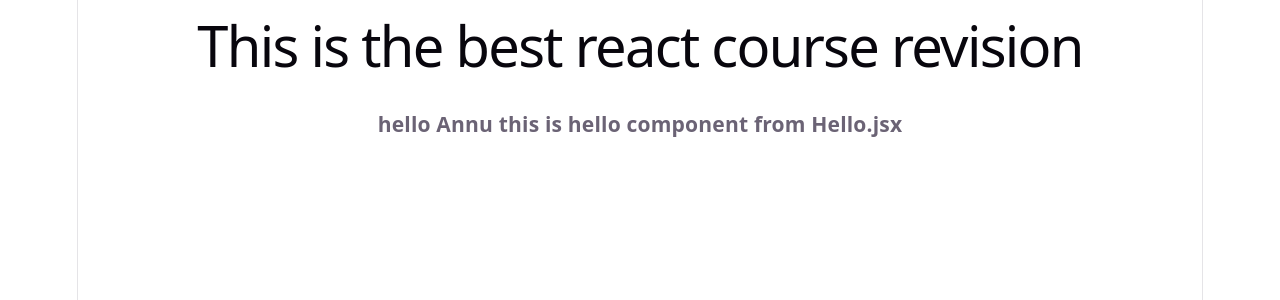
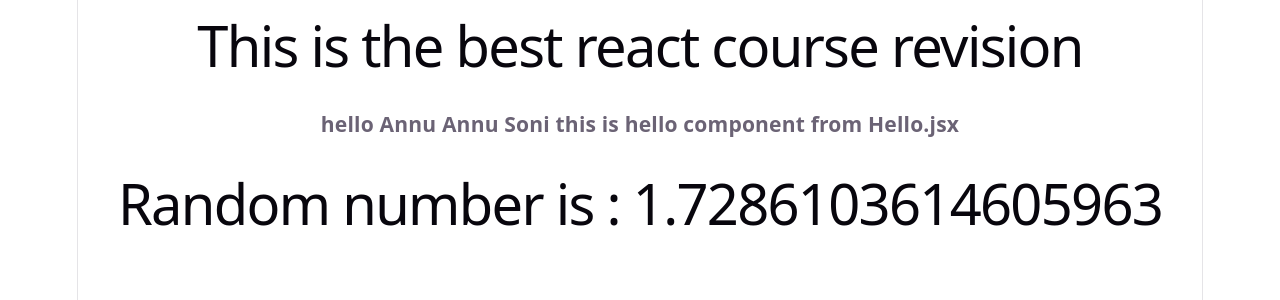
Before and after one commit to Annu9111/React.js, a React (Vite) app in the folder 08Revision/: page / in a window 1280 px wide. Shown: the top 300 px of the page. Built offline with nearby package versions, Linux system fonts and the light colour scheme.

Commit message:
revision

```diff
--- a/08Revision/src/Hello.jsx
+++ b/08Revision/src/Hello.jsx
@@ -1,3 +1,4 @@
+import Random from "./Random";
 function Hello(){
     let myname ="Annu";
 
@@ -6,7 +7,8 @@ function Hello(){
     }
     return(
         <>
-        <h3>hello {myname} {fullName} this is hello component from Hello.jsx</h3>
+        <h3>hello {myname} {fullName()} this is hello component from Hello.jsx</h3>
+        <Random></Random>
         </>
     )
 
--- /dev/null
+++ b/08Revision/src/Random.jsx
@@ -0,0 +1,12 @@
+// import React from 'react'
+
+function Random() {
+  let number = Math.random()*10 ;
+  return (
+    <div>
+      <h1>Random number is : {number}</h1>
+    </div>
+  )
+}
+
+export default Random
```
